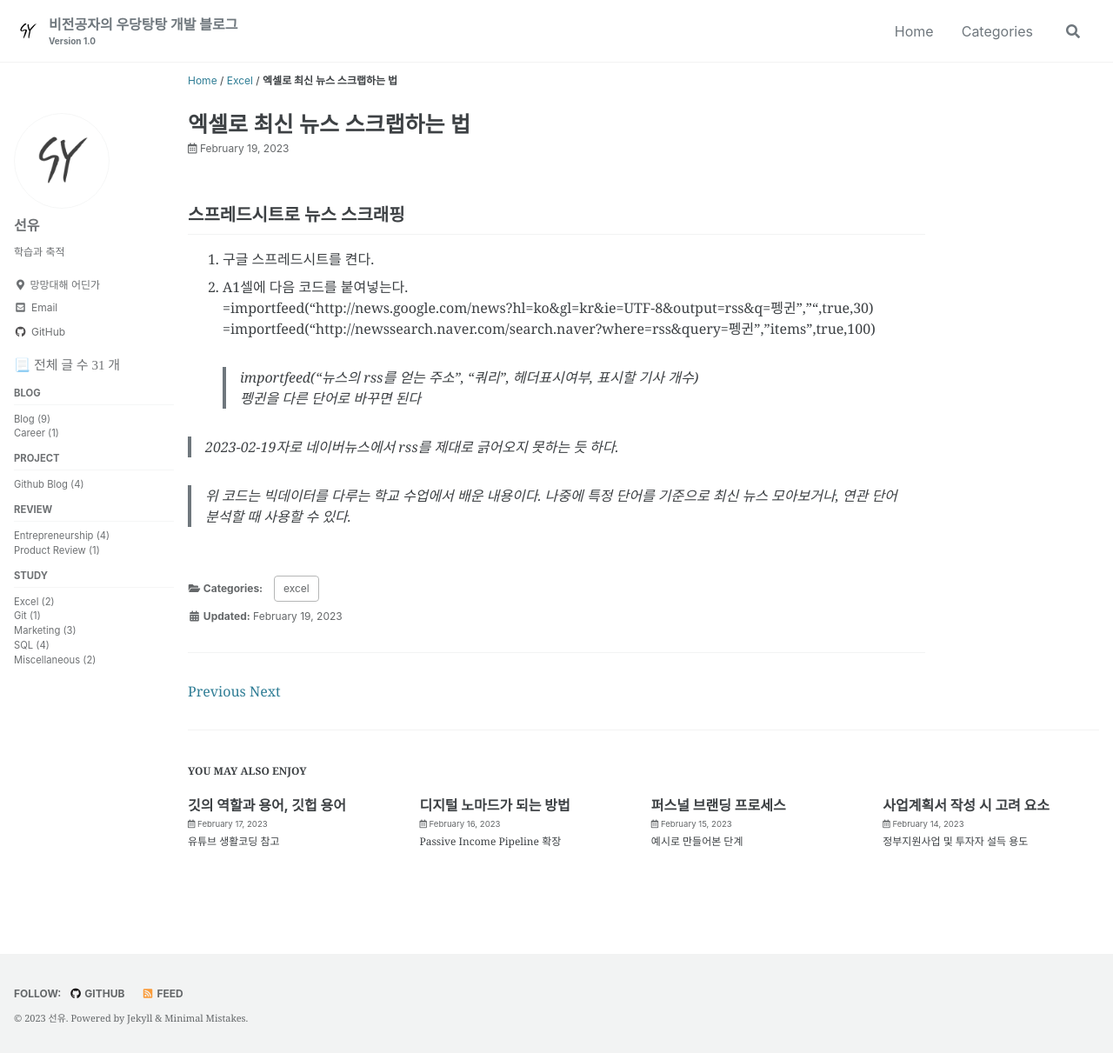
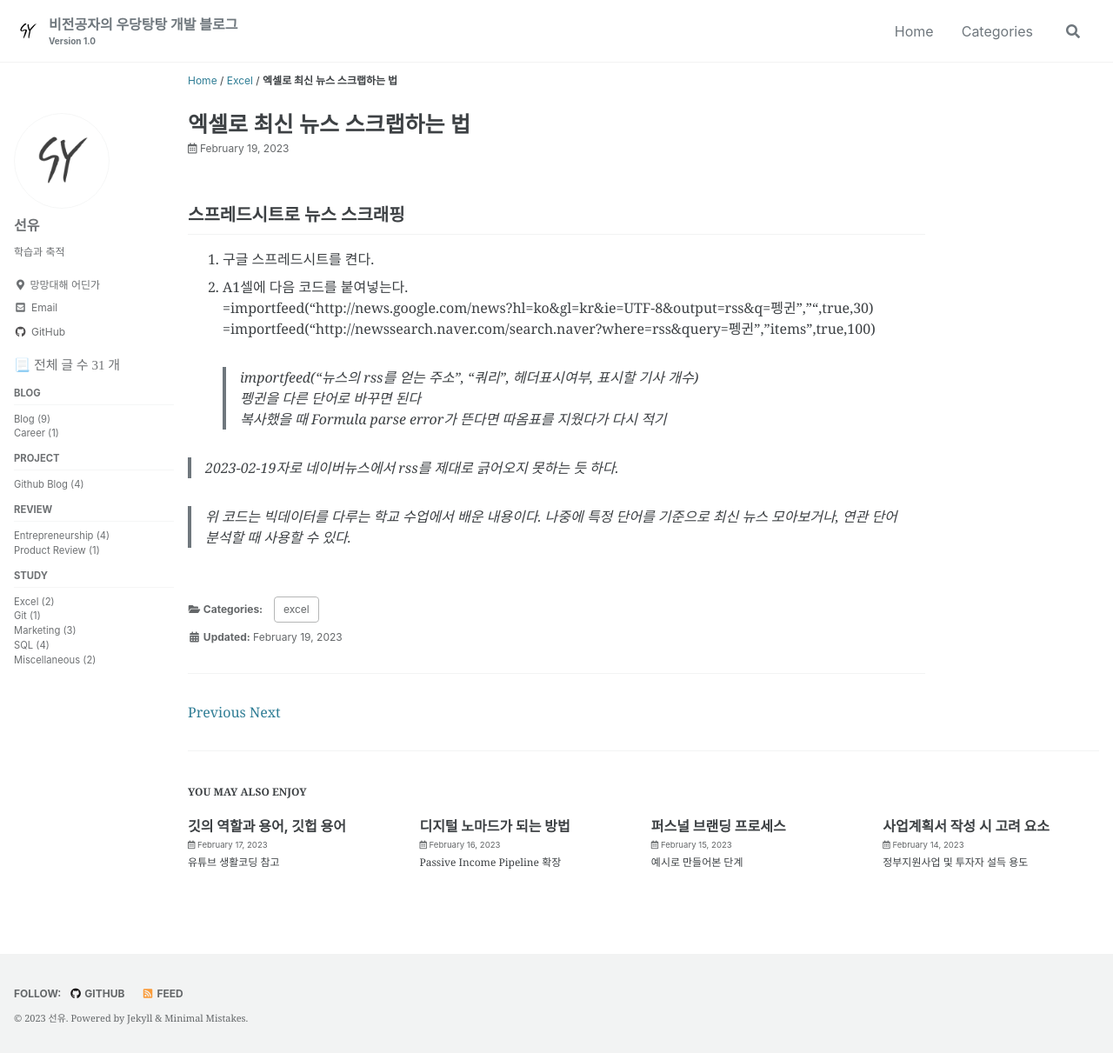
Before and after one commit to devSeanYoo/devSeanYoo.github.io, a Jekyll site: the page built from _posts/2023-02-19-news_scraping_excel_command.md, in a window 1280 px wide and 1211 px high. Shown: the whole window at 87% size. Built offline with Jekyll 4.4.1, drawn with Linux system fonts in a browser that asks for light colours; cached includes are drawn as plain includes; some web fonts are replaced.

Commit message:
Update 2023-02-19-news_scraping_excel_command.md

```diff
--- a/_posts/2023-02-19-news_scraping_excel_command.md
+++ b/_posts/2023-02-19-news_scraping_excel_command.md
@@ -11,6 +11,7 @@ categories : excel
 =importfeed("http://newssearch.naver.com/search.naver?where=rss&query=펭귄","items",true,100)
     > importfeed("뉴스의 rss를 얻는 주소", "쿼리", 헤더표시여부, 표시할 기사 개수)
     > 펭귄을 다른 단어로 바꾸면 된다
+    > 복사했을 때 Formula parse error가 뜬다면 따옴표를 지웠다가 다시 적기
 
 > 2023-02-19자로 네이버뉴스에서 rss를 제대로 긁어오지 못하는 듯 하다.
 
```
